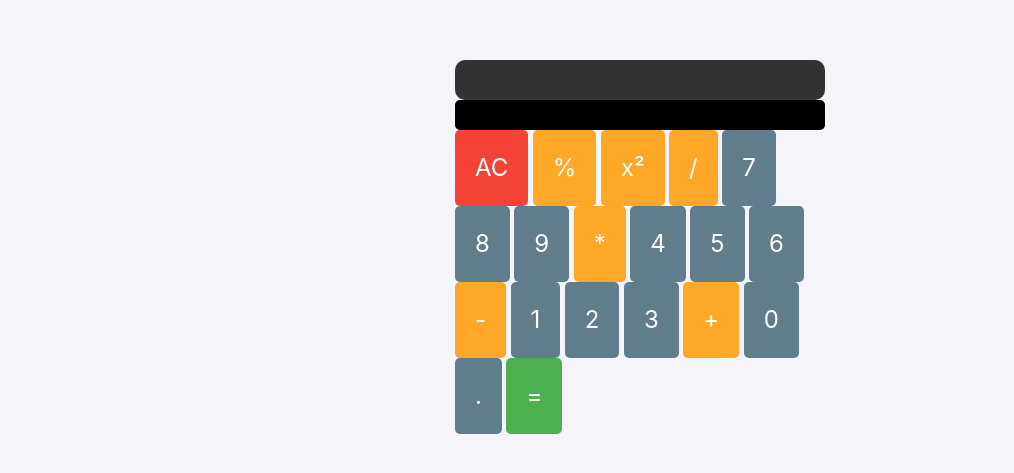
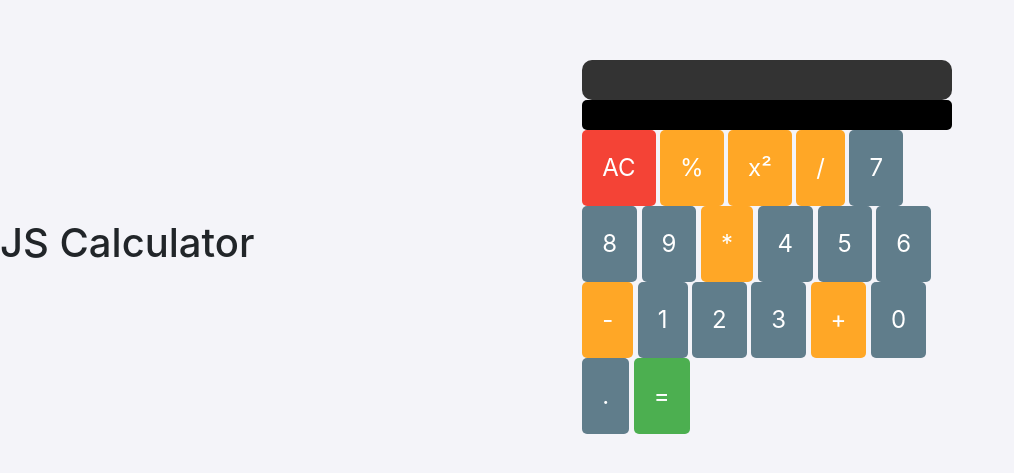
Before and after one commit to isachinpnr/Js-Calculator, a plain HTML site: page cal2.html in a window 1280 px wide. Shown: the part 153-626 px from the top of the page, without its empty margins (0-1014 px from the left). Drawn offline with nearby package versions, Linux system fonts and the light colour scheme.

Commit message:
add some chs in cal2 html files

```diff
--- a/cal2.html
+++ b/cal2.html
@@ -8,7 +8,7 @@
     <link rel="stylesheet" href="cal2.css">
 </head>
 <body>
-    <!-- <H1>JS Calculator</H1> -->
+    <H1>JS Calculator</H1>
     <div class="container">
         <div class="calculator"></div>
             <div class="display" id="display">0</div>
```
